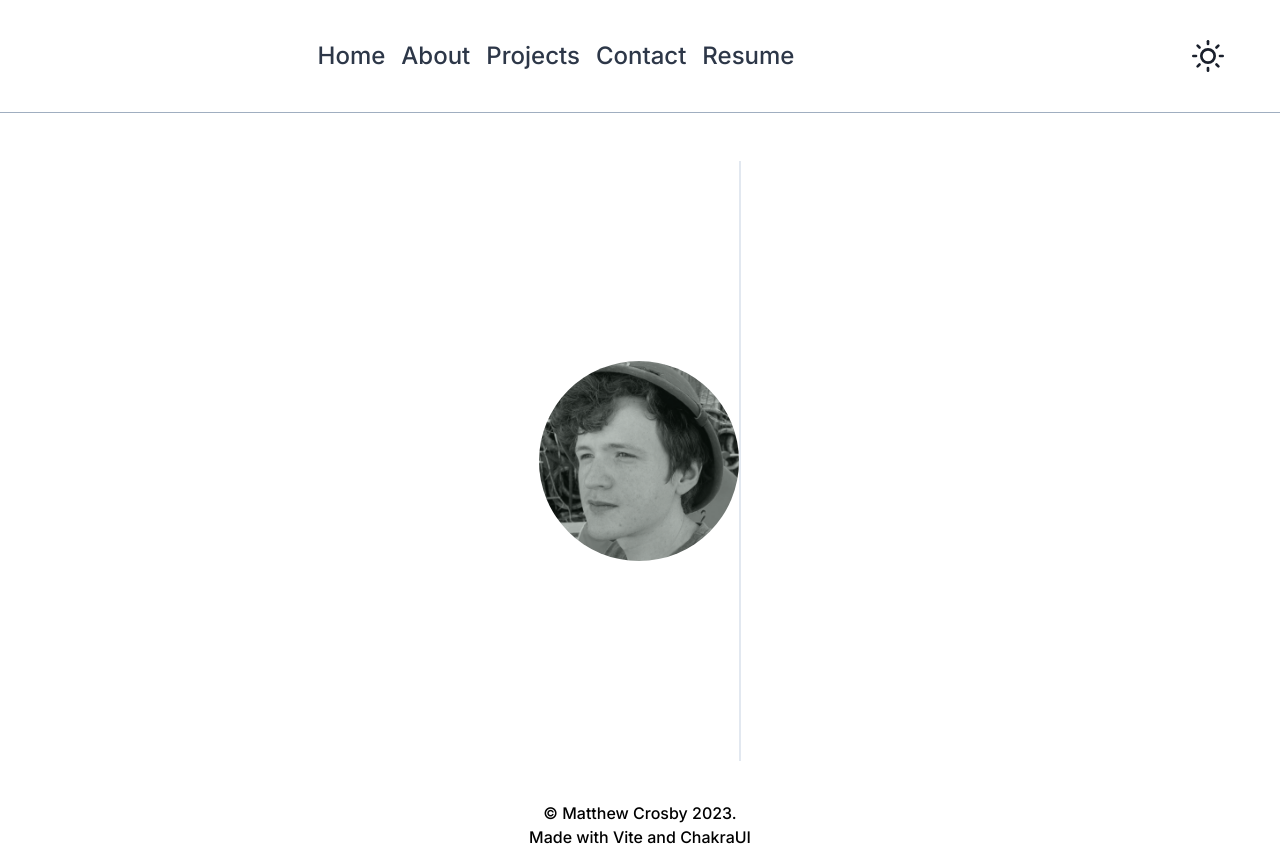
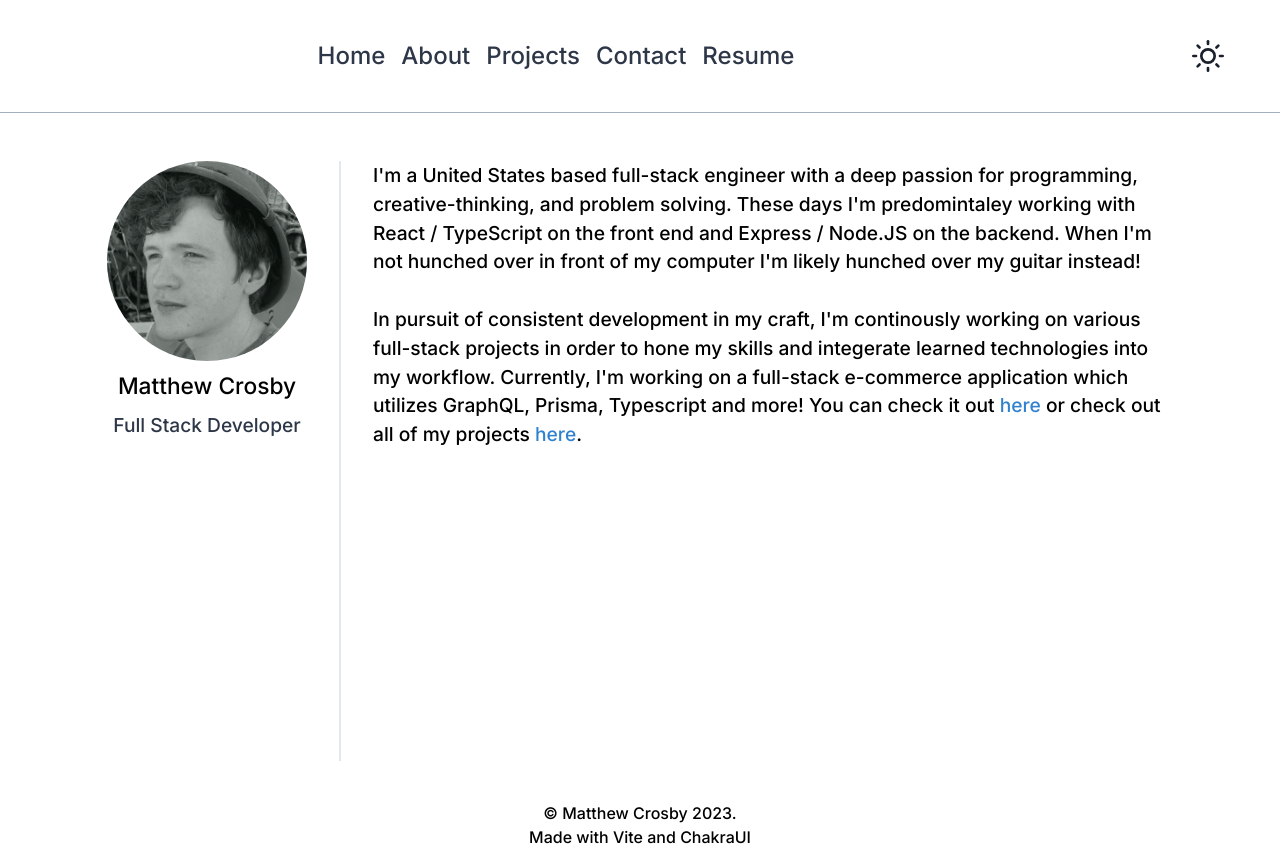
Before and after one commit to matthew-08/My_Portfolio, a React (Vite) app: page /about in a window 1280 px wide. Built offline with nearby package versions, Linux system fonts and the light colour scheme; some icons are missing.

Commit message:
About section

```diff
--- a/src/components/About.tsx
+++ b/src/components/About.tsx
@@ -1,28 +1,73 @@
-import { Flex, HStack, Image, VStack } from '@chakra-ui/react';
+import {
+  Flex,
+  HStack,
+  Image,
+  VStack,
+  Text,
+  useColorMode,
+  Heading,
+  Link,
+} from '@chakra-ui/react';
 import React from 'react';
 import PageLayout from './PageLayout';
 import me from '../img/me.png';
 
 function About() {
+  const { colorMode } = useColorMode();
   return (
     <PageLayout>
-      <Flex minH="600px" mx="auto">
+      <Flex minH="600px" mx="auto" maxW="1200px">
         <HStack
           height="100%"
           minW="20%"
           borderRight="2px solid"
           borderColor="gray.200"
         >
-          <VStack>
+          <VStack mb="auto" mr="2rem">
             <Image
               src={me}
               boxSize="200px"
               borderRadius="full"
               objectFit="cover"
             />
+            <Text
+              fontSize="1.42rem"
+              color={colorMode === 'dark' ? 'gray.400' : ''}
+            >
+              Matthew Crosby
+            </Text>
+            <Text
+              fontSize="1.2rem"
+              fontWeight="100"
+              color={colorMode === 'dark' ? 'gray.400' : 'gray.700'}
+            >
+              Full Stack Developer
+            </Text>
           </VStack>
         </HStack>
-        <HStack flexGrow="1" />
+        <Flex flexGrow="1" flexDir="column" ml="2rem">
+          <Text
+            maxW="800px"
+            fontSize="1.2rem"
+            fontFamily="Inter"
+            color={colorMode === 'dark' ? 'gray.400' : '#737373"'}
+          >
+            I'm a United States based full-stack engineer with a deep passion
+            for programming, creative-thinking, and problem solving. These days
+            I'm predomintaley working with React / TypeScript on the front end
+            and Express / Node.JS on the backend. When I'm not hunched over in
+            front of my computer I'm likely hunched over my guitar instead!
+            <br />
+            <br />
+            In pursuit of consistent development in my craft, I'm continously
+            working on various full-stack projects in order to hone my skills
+            and integerate learned technologies into my workflow. Currently, I'm
+            working on a full-stack e-commerce application which utilizes
+            GraphQL, Prisma, Typescript and more! You can check it out{' '}
+            <Link color="blue.500">here</Link> or check out all of my projects
+            <Link color="blue.500"> here</Link>.
+          </Text>
+        </Flex>
       </Flex>
     </PageLayout>
   );
```
